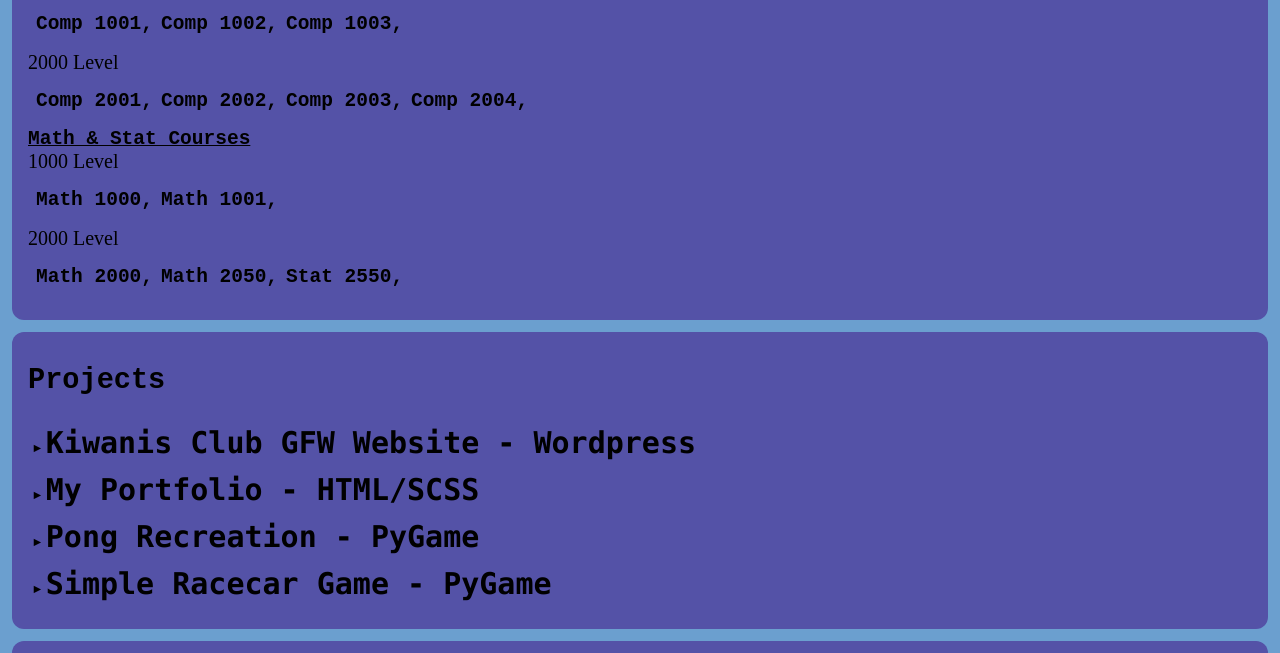
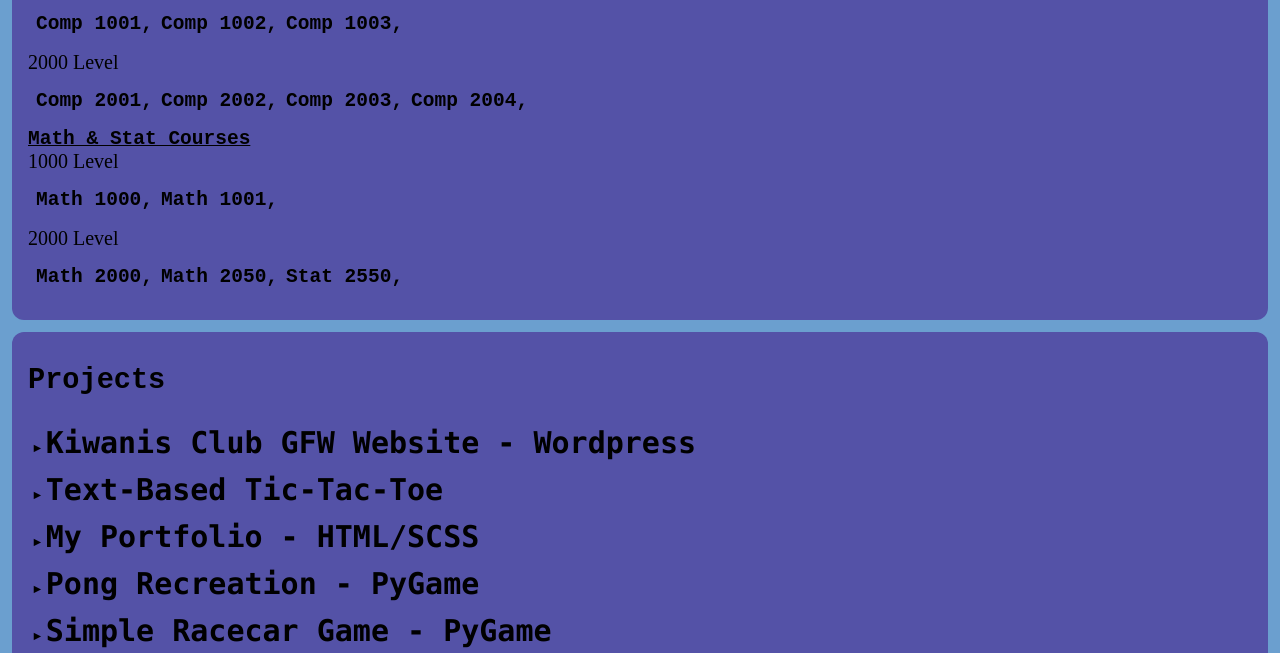
Before and after one commit to CameronSquires/cameronsquires.github.io, a plain HTML site: page index.html in a window 1280 px wide. Shown: the part 1110-1763 px from the top of the page. Drawn offline with nearby package versions, Linux system fonts and the light colour scheme.

Commit message:
Added Tic-Tac-Toe to projects tab.

```diff
--- a/index.html
+++ b/index.html
@@ -104,6 +104,7 @@
                 <h2>Projects</h2>
                 <ul id="project-list">
                     <li class="project"><a class="projectlink" href="https://kiwanisclubgfw.ca/">Kiwanis Club GFW Website - Wordpress</a></li>
+                    <li class="project"><a class="projectlink" href="https://github.com/CameronSquires/text-tic-tac-toe">Text-Based Tic-Tac-Toe</a></li>
                     <li class="project"><a class="projectlink" href="https://cameronsquires.github.io/">My Portfolio - HTML/SCSS</a></li>
                     <li class="project"><a class="projectlink" href="https://github.com/CameronSquires/ping-pong">Pong Recreation - PyGame</a></li>
                     <li class="project"><a class="projectlink" href="https://github.com/CameronSquires/racecar">Simple Racecar Game - PyGame</a></li>
```
